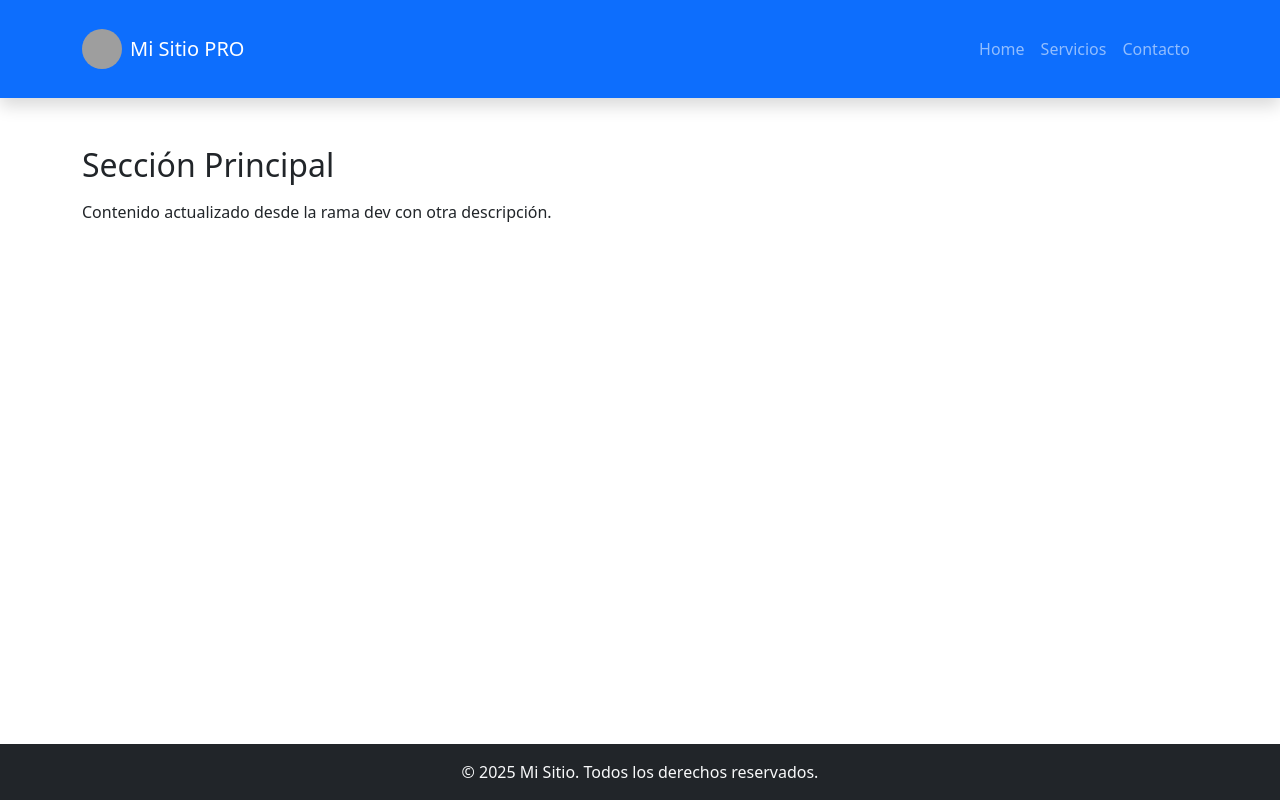
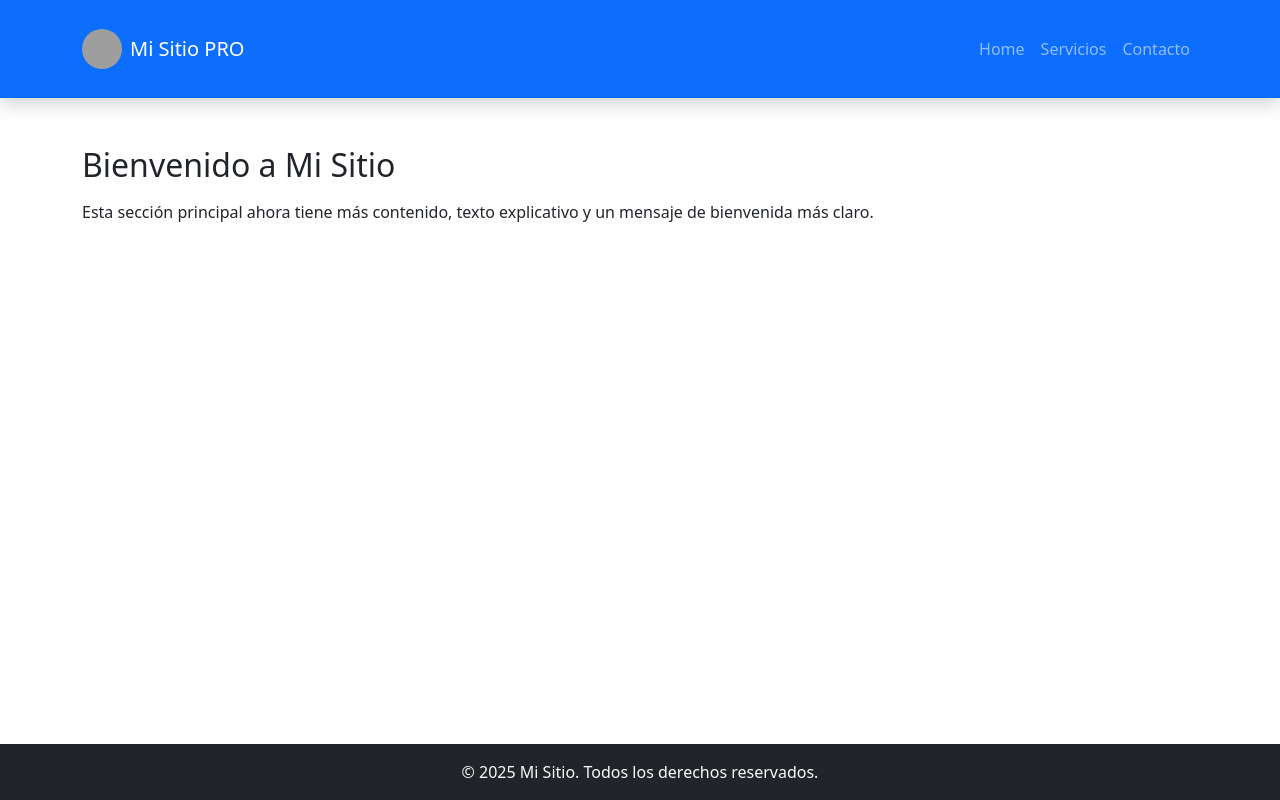
Before and after one commit to joaquin-fuentes-dev/git-y-github, a React (Vite) app: page / in a window 1280 px wide. Built offline with nearby package versions, Linux system fonts and the light colour scheme; grey boxes are pictures that could not be loaded.

Commit message:
feat: actualizar contenido de seccion principal

```diff
--- a/src/components/SeccionPrincipal.jsx
+++ b/src/components/SeccionPrincipal.jsx
@@ -3,8 +3,11 @@ import { Container } from "react-bootstrap";
 export default function SeccionPrincipal() {
   return (
     <Container className="py-5">
-      <h2 className="mb-3">Sección Principal</h2>
-      <p> Contenido actualizado desde la rama dev con otra descripción.</p>
+      <h2 className="mb-3">Bienvenido a Mi Sitio</h2>
+      <p>
+        Esta sección principal ahora tiene más contenido, texto explicativo y un
+        mensaje de bienvenida más claro.
+      </p>
     </Container>
   );
 }
```
